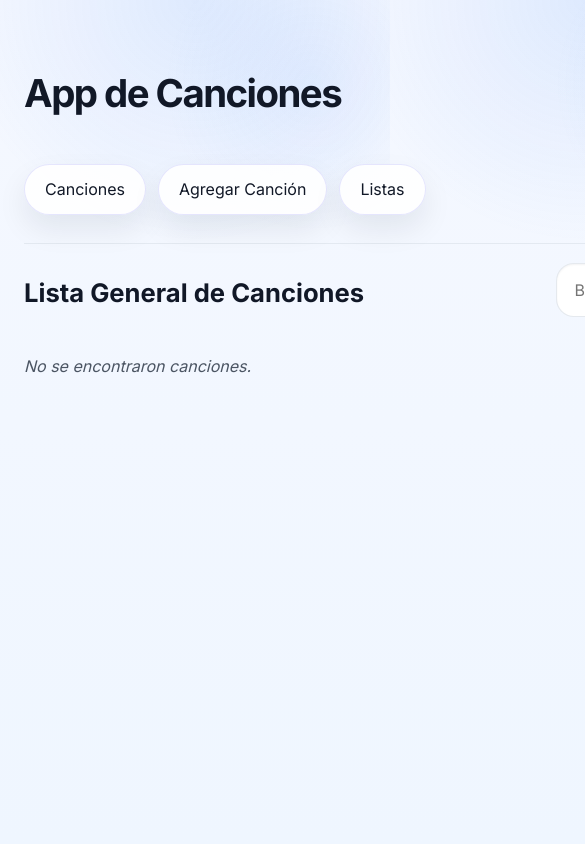
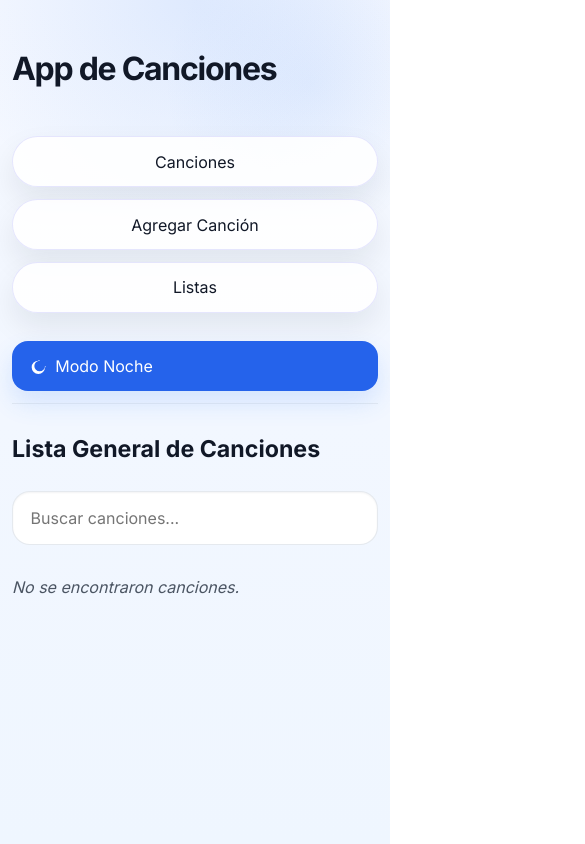
Before and after one commit to LuisCarvajal20/App-Canciones, a React (Vite) app: page / in a window 390 px wide. Shown: the top 844 px of the page, 585 px wide, since content can reach past the window. Built offline with nearby package versions, Linux system fonts and the light colour scheme.

Commit message:
se arreglo detalles esteticos para ser resposible celular y tabled

```diff
--- a/src/App.css
+++ b/src/App.css
@@ -240,7 +240,7 @@ form {
 input,
 textarea,
 select {
-  width: 100%;
+
   padding: 1rem 1.1rem;
   border: 1px solid rgba(148,163,184,0.24);
   border-radius: 18px;
@@ -824,12 +824,176 @@ body.dark {
   background: #374151;
 }
 
+@media (max-width: 1024px) {
+  #root {
+    min-width: 100%;
+    padding: 1.5rem 1rem;
+  }
+
+  h1 {
+    font-size: 2rem;
+  }
+
+  h2 {
+    font-size: 1.45rem;
+  }
+
+  .app-bar {
+    padding: 0.75rem 0;
+  }
+
+  .song,
+  .song-detail-card,
+  .playlist-card,
+  .modal {
+    padding: 1.25rem;
+  }
+
+  .song-header,
+  .song-detail-meta,
+  .playlist-card-header,
+  .view-header,
+  .form-actions {
+    flex-direction: column;
+    align-items: stretch;
+    gap: 0.75rem;
+  }
+
+  .view-header {
+    min-height: auto;
+  }
+
+  .search-input {
+    width: 100%;
+    max-width: 100%;
+  }
+}
+
 @media (max-width: 720px) {
+  #root {
+    min-width: 100%;
+    padding: 1rem 0.75rem;
+  }
+  .header-actions {
+    flex-direction: column;
+    align-items: stretch;
+    gap: 0.75rem;
+  }
+
+  .brand-bar {
+    flex-direction: column;
+    align-items: flex-start;
+    gap: 0.5rem;
+  }
+
+  nav {
+    justify-content: center;
+    width: 100%;
+  }
+
+  nav button,
+  button.secondary.mode-toggle,
+  .song-actions button,
+  .playlist-control > *,
+  .modal-actions button {
+    width: 100%;
+    min-width: 0;
+  }
+
+  .song-actions {
+    width: 100%;
+    justify-content: flex-start;
+  }
+
+  .song {
+    padding: 1rem;
+  }
+
+  .playlist-card-header {
+    position: relative;
+    align-items: flex-start;
+    flex-wrap: nowrap;
+    gap: 0.75rem;
+    padding-right: 3.5rem;
+    padding-bottom: 1rem;
+    min-height: 4.5rem;
+  }
+
+  .playlist-card-header h3 {
+    margin-bottom: 0;
+    flex: 1 1 auto;
+    word-break: break-word;
+  }
+
+  .playlist-remove-btn {
+    position: absolute;
+    top: 0.5rem;
+    right: 0;
+    width: 40px;
+    height: 40px;
+    padding: 0;
+    min-width: 40px;
+    min-height: 40px;
+    border-radius: 12px;
+  }
+
+  .playlist-remove-btn svg {
+    width: 16px;
+    height: 16px;
+  }
+
+  .playlist-control {
+    display: flex;
+    flex-direction: column;
+    gap: 0.75rem;
+    width: 100%;
+  }
+
+  .playlist-control select,
+  .playlist-control .new-playlist-input,
+  .playlist-control button {
+    width: 100%;
+    max-width: 100%;
+    min-width: 0;
+    box-sizing: border-box;
+    order: unset;
+  }
+
+  .playlist-control select {
+    order: 1;
+  }
+
+  .playlist-control .new-playlist-input {
+    order: 2;
+  }
+
+  .playlist-control button {
+    order: 3;
+  }
+
+  .playlist-control .new-playlist-input {
+    word-break: break-word;
+  }
+
+  .lyrics {
+    font-size: 0.95rem;
+  }
+
+  .playlist-layout {
+    grid-template-columns: 1fr;
+  }
+
   .transpose-panel {
     grid-template-columns: repeat(3, minmax(0, 1fr));
   }
 
-  .playlist-control {
-    grid-template-columns: 1fr;
+  .modal {
+    width: min(100%, 100%);
+    padding: 1rem;
+  }
+
+  .modal-actions {
+    flex-direction: column;
+    align-items: stretch;
   }
 }
--- a/src/index.css
+++ b/src/index.css
@@ -1,16 +1,16 @@
 body {
   margin: 0;
-  display: flex;
-  place-items: center;
-  min-width: 320px;
+  min-width: 0;
   min-height: 100vh;
 }
 
 #root {
+  width: 100%;
   max-width: 1280px;
   margin: 0 auto;
-  padding: 2rem;
-  text-align: center;
+  padding: 2rem 1.5rem;
+  text-align: left;
+  box-sizing: border-box;
 }
 
 .logo {
```
Also changed, not shown: 5 other files (tests, documents, lock files or other folders).
